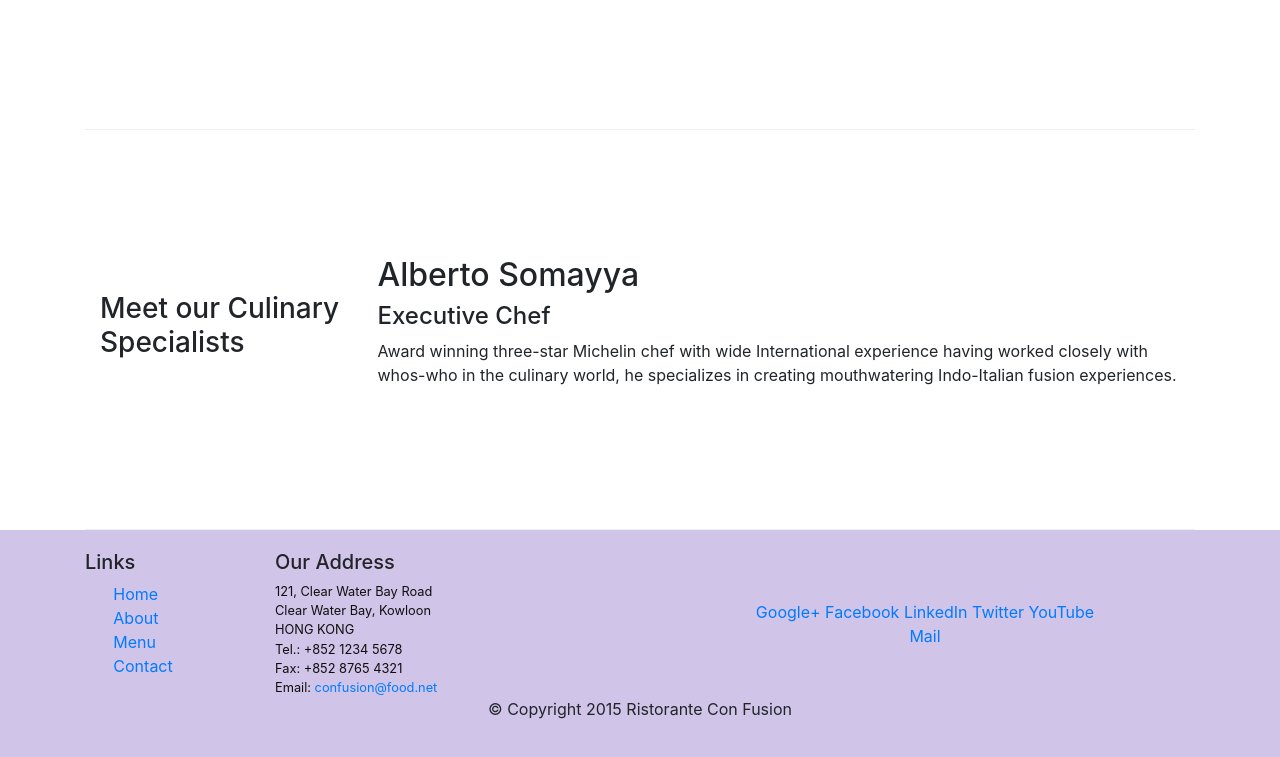
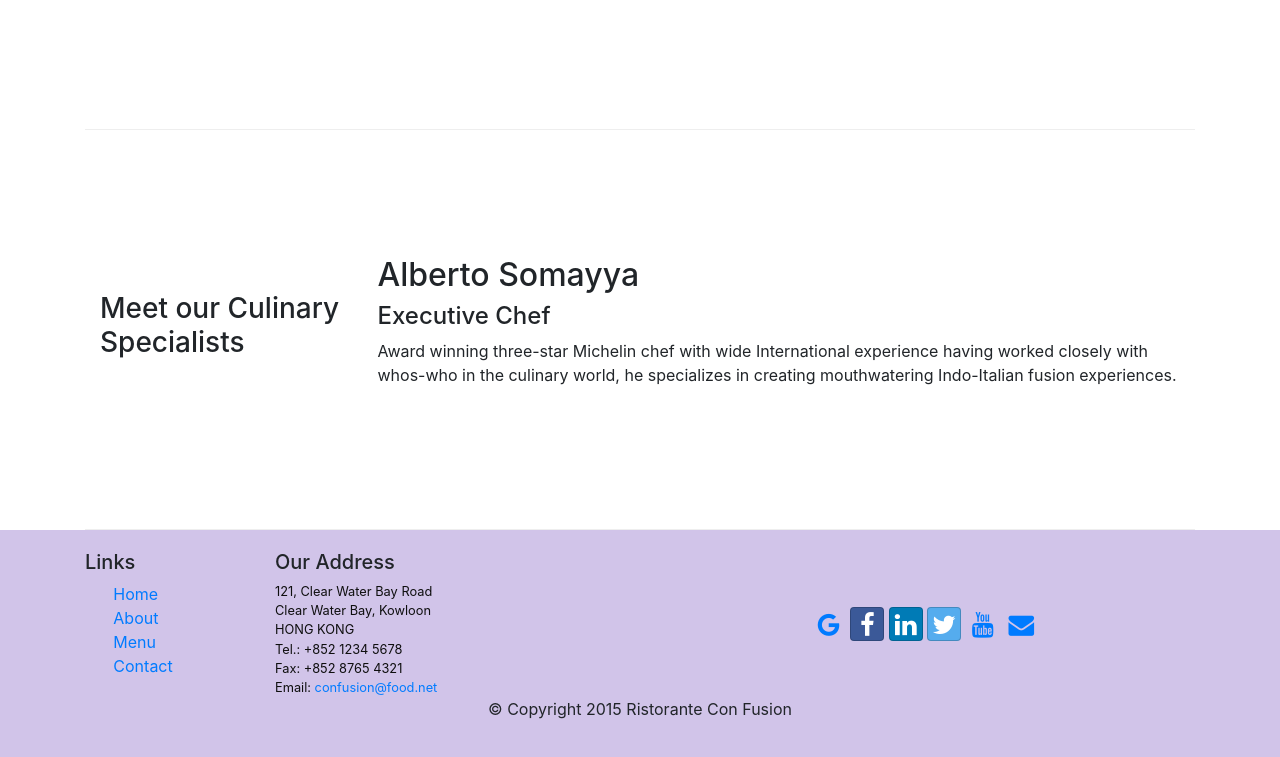
Before and after one commit to SlaytonN/conFusion, a website: page index.html in a window 1280 px wide. Shown: the part 976-1733 px from the top of the page. Drawn offline with nearby package versions, Linux system fonts and the light colour scheme.

Commit message:
Added Icons

```diff
--- a/index.html
+++ b/index.html
@@ -7,17 +7,17 @@
   <link rel="stylesheet" href="node_modules\bootstrap\dist\css\bootstrap.css">
   <link rel="stylesheet" href="styles.css">
   <link rel="stylesheet" href="node_modules/font-awesome/css/font-awesome.min.css">
-    <link rel="stylesheet" href="/bootstrap-social.css">
+    <link rel="stylesheet" href="bootstrap-social.css">
   <title>Ristorante Con Fusion</title>
 </head>
 
 <body>
     <nav class="navbar navbar-dark navbar-fixed-top">
       <div class="container">
-        <button class="navbar-toggler hidden-sm-up" type="button" data-toggle="collapse" data-target="#Navbar"><span class="fa fa-bars"></span></button>
+        <button class="navbar-toggler" type="button" data-toggle="collapse" data-target="#Navbar"><span class="fa fa-bars"></span></button>
           <div class="navbar-toggleable-xs collapse col-12" id="Navbar">
             <a href="./index.html" class="navbar-brand col-3">Ristorante Con Fusion</a>
-            <ul>
+            <ul class="navbar-nav mr-auto">
               <li class="nav-item active"><a href="./index.html" class="nav-link">
                 <span class="fa fa-home"></span> Home</a></li>
               <li class="nav-item "><a href="./aboutus.html" class="nav-link">
@@ -103,12 +103,12 @@
                 </div>
                 <div class="col col-sm-4 align-self-center">
                     <div style="text-align:center">
-                        <a href="http://google.com/+">Google+</a>
-                        <a href="http://www.facebook.com/profile.php?id=">Facebook</a>
-                        <a href="http://www.linkedin.com/in/">LinkedIn</a>
-                        <a href="http://twitter.com/">Twitter</a>
-                        <a href="http://youtube.com/">YouTube</a>
-                        <a href="mailto:">Mail</a>
+                        <a class="btn btn-social-icon btn-google-plus" href="http://google.com/+"><i class="fa fa-google"></i></a>
+                        <a class="btn btn-social-icon btn-facebook" href="http://www.facebook.com/profile.php?id="><i class="fa fa-facebook"></i></a>
+                        <a class="btn btn-social-icon btn-linkedin" href="http://www.linkedin.com/in/"><i class="fa fa-linkedin"></i></a>
+                        <a class="btn btn-social-icon btn-twitter" href="http://twitter.com/"><i class="fa fa-twitter"></i></a>
+                        <a class="btn btn-social-icon btn-youtube" href="http://youtube.com/"><i class="fa fa-youtube"></i></a>
+                        <a class="btn btn-social-icon" href="mailto:"><i class="fa fa-envelope"></i></a>
                     </div>
                 </div>
            </div>
--- a/styles.css
+++ b/styles.css
@@ -40,8 +40,8 @@ address{
 
 nav {
 text-align: center;
+}
 
-}
 
 nav ul{
   list-style: none;
```
